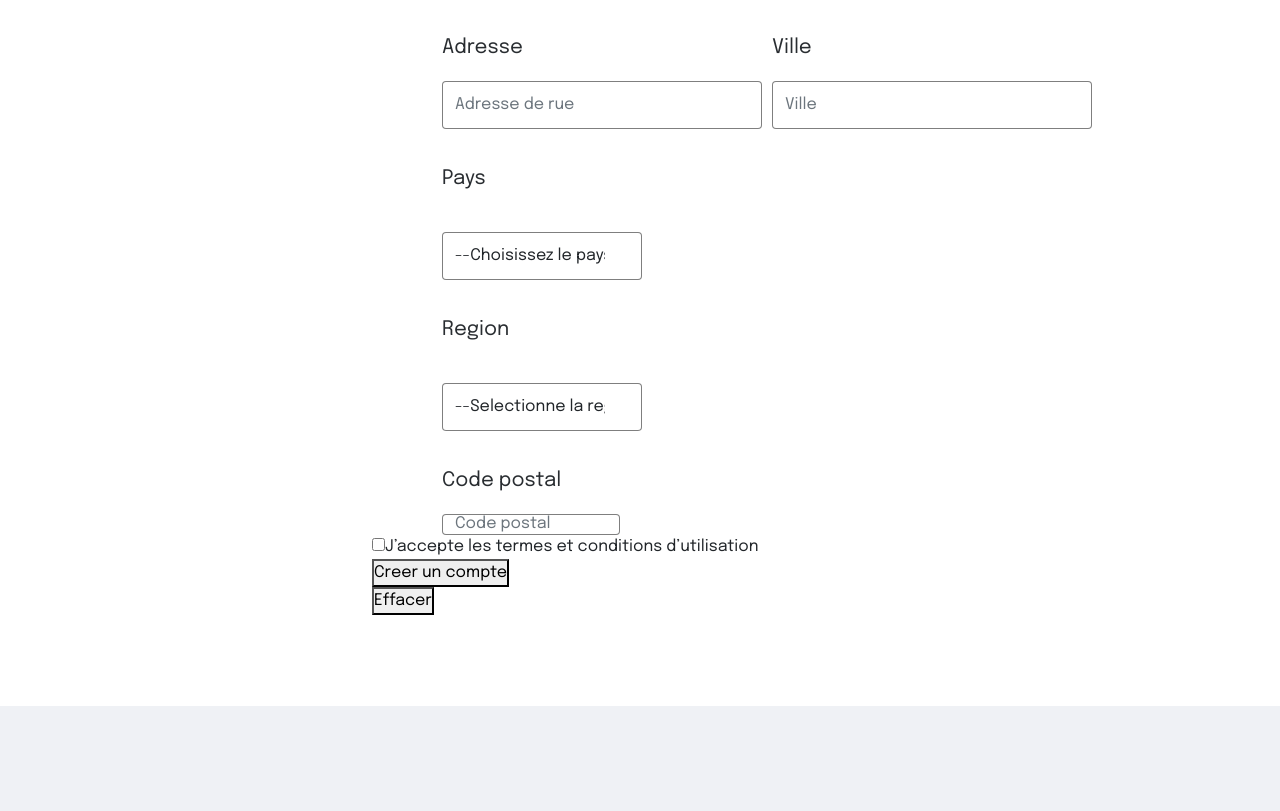
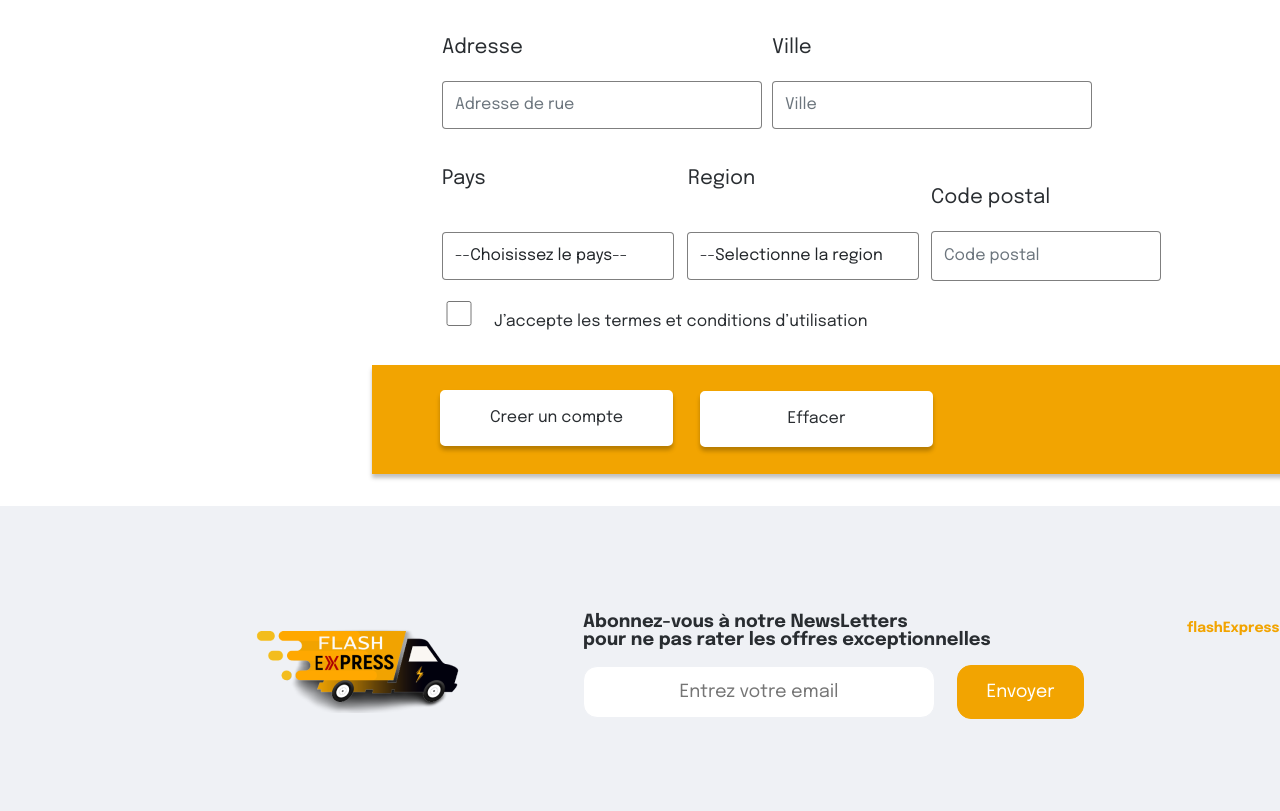
Before and after one commit to kumbissk/FRONTEND, a React (Create React App) app in the folder certif/: page /login in a window 1280 px wide. Shown: the part 841-1652 px from the top of the page. Built offline with nearby package versions, Linux system fonts and the light colour scheme.

Commit message:
modif du formulaire

```diff
--- a/certif/src/pages/Login.js
+++ b/certif/src/pages/Login.js
@@ -55,19 +55,25 @@ const Login = () => {
             </div>
             <div className="form-group6">
               <label HtmlFor="exampleInputPays">Pays</label>
+              <div className='SelectPays'>
                 <select class="form-select" aria-label="Default select example" name='pays' id='pays-select'>
                   <option selected>--Choisissez le pays--</option>
                   <option value="Senegal">Senegal</option>
                   <option value="Mali">Mali</option>
                   <option value="Benin">Benin</option>
                 </select>
+              </div>
+              <div className='title'>
                 <label HtmlFor="exampleInputPays">Region</label>
+              </div>
+              <div className='SelectRegion'>
                 <select class="form-select" aria-label="Default select example" name='region' id='region-select'>
                   <option selected>--Selectionne la region--</option>
                   <option value="Dakar">Dakar</option>
                   <option value="Mali">Mali</option>
                   <option value="Benin">Benin</option>
                 </select>
+              </div>
               <div className='CodePostal'>
                 <label HtmlFor="exampleInputCodePostal">Code postal</label>
                 <input type="text" className="form-control" id="exampleInputCodePostal" aria-describedby="emailHelp" placeholder="Code postal"/>
@@ -80,10 +86,10 @@ const Login = () => {
           </form>
          </ContentForm>
          <FooterForm>
-            <div className='button1'>
+            <div className='One'>
               <button type="submit">Creer un compte</button>
             </div>
-            <div className='button2'>
+            <div className='buttonTwo'>
               <button type="submit">Effacer</button>
             </div>
          </FooterForm>
@@ -94,10 +100,10 @@ const Login = () => {
 
 const Wrapper = styled.div`
   width: 1049px;
-  // height: 0900px;
-  height: 1296px;
+  height: 1096px;
   margin-left:372px;
-  margin-top:110px;`;
+  margin-top:110px;
+  // baground-color: #F6F7FA;`;
 
 const HeaderForm = styled.div`
   width: 1049px;
@@ -162,7 +168,7 @@ form div.form-group2 label {
 }
 
 div select.form-select{
-  width: 200px;
+  width: 232px;
   height: 48px;
   background: #FFFFFF;
   border: 0.5px solid rgba(0, 0, 0, 0.5);
@@ -180,12 +186,12 @@ form div.form-group2 input[type="text"]{
 }
 
 form div.form-group2 div{
-  margin-left: 210px;
+  margin-left: 240px;
   margin-top: -87px;
 }
 
 form div.form-group2 div.para{
-  margin-left: 540px;
+  margin-left: 570px;
 }
 
 form div.form-group3 label{
@@ -286,21 +292,110 @@ form div.form-group6 label{
   color: #292D31;
 }
 
-form div.form-group6 input[type="text"]{}
-
 form div.form-group6 div.CodePostal input[type="text"]{
-  width: 178px;
-  height: 21px;
+  width: 230px;
+  height: 50px;
   margin-left: 70px;
   margin-top: 20px;
   background: #FFFFFF;
   border: 0.5px solid rgba(0, 0, 0, 0.5);
 }
 
+form div.form-group6 div.title{
+  margin-left:246px;
+  margin-top: -151px;
+}
+
+div.SelectRegion select{
+  margin-left: 315px;
+}
+
+form div.form-group6 div.CodePostal{
+  margin-left: 489px;
+  margin-top: -132px;
+}
+
+form div.form-group7{
+  margin-top: -20px;
+}
+
+form div.form-group7 label{
+  width: 215pxpx;
+  height: 21px;
+  margin-left: 18px;
+  // margin-top: -25px;
+  font-family: 'Epilogue';
+  font-style: normal;
+  font-weight: 400;
+  font-size: 16px;
+  line-height: 16px;
+  color: #292D31;
+}
+
+form div.form-group7 input[type="checkbox"]{
+  width: 34px;
+  height: 25px;
+  margin-left: 70px;
+  margin-top: 40px;
+  background: #EFF1F5;
+  border: 1px solid #FFFFFF;
+  // box-shadow: 0px 4px 4px rgba(0, 0, 0, 0.25);
+  border-radius: 3px;
+}
+
 
 
 `;
 
-const FooterForm = styled.div``;
+const FooterForm = styled.div`
+  width: 1049px;
+  height: 109px;
+  margin-top: 30px;
+  background: #F2A401;
+  box-shadow: 0px 4px 4px rgba(0, 0, 0, 0.25);
+
+  div.One {
+    margin-left: 68px;
+    padding-top: 25px;
+  }
+
+  div.One button[type="submit"]{
+    font-family: 'Epilogue';
+    font-style: normal;
+    font-weight: 400;
+    font-size: 16px;
+    line-height: 16px;
+    color: #292D31;
+    background: #FFFFFF;
+    border: 2px solid #FFFFFF;
+    box-shadow: 0px 4px 4px rgba(0, 0, 0, 0.25);
+    border-radius: 5px;
+    width: 233px;
+    height: 56px;
+    cursor: pointer;
+  }
+
+  div.buttonTwo {
+    margin-left: 328px;
+    margin-top: -55px;
+  }
+
+  div.buttonTwo button[type="submit"]{
+    font-family: 'Epilogue';
+    font-style: normal;
+    font-weight: 400;
+    font-size: 16px;
+    line-height: 16px;
+    color: #292D31;
+    background: #FFFFFF;
+    border: 2px solid #FFFFFF;
+    box-shadow: 0px 4px 4px rgba(0, 0, 0, 0.25);
+    border-radius: 5px;
+    width: 233px;
+    height: 56px;
+    cursor: pointer;
+  }
+
+`;
 
 export default Login;
```
Lines whose indentation alone changed are shown as unchanged.
